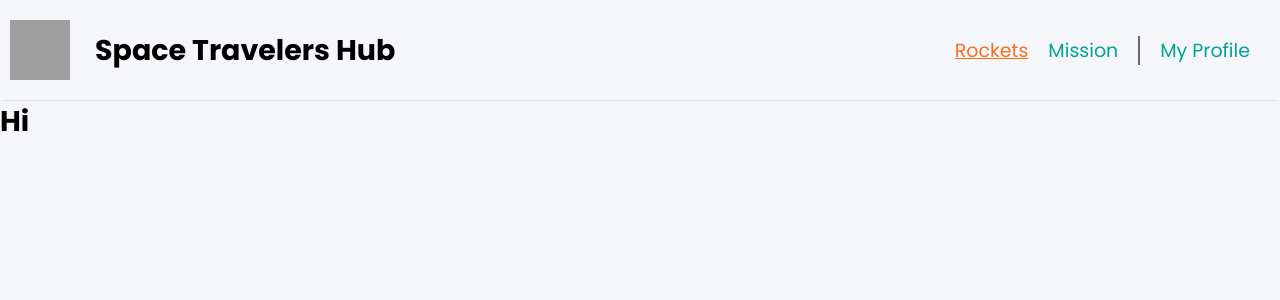
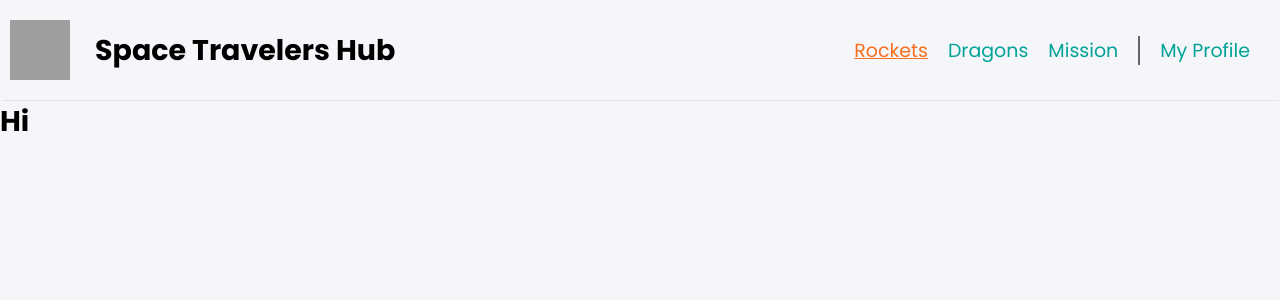
Before and after one commit to PRATAP-KUMAR/react-group-project, a React (Create React App) app: page / in a window 1280 px wide. Shown: the top 300 px of the page. Built offline with nearby package versions, Linux system fonts and the light colour scheme; no server answers; grey boxes are pictures that could not be loaded.

Commit message:
[feature-dragon-Structure]: Update: Add NavLInk for Dragons

```diff
--- a/src/components/Navbar.jsx
+++ b/src/components/Navbar.jsx
@@ -10,6 +10,7 @@ const Navbar = () => (
     </div>
     <ul className="nav-links">
       <CustomLink to="/">Rockets</CustomLink>
+      <CustomLink to="/dragons">Dragons</CustomLink>
       <CustomLink to="/mission">Mission</CustomLink>
       <li className="vertical-divider" />
       <CustomLink to="/my-profile">My Profile</CustomLink>
```
